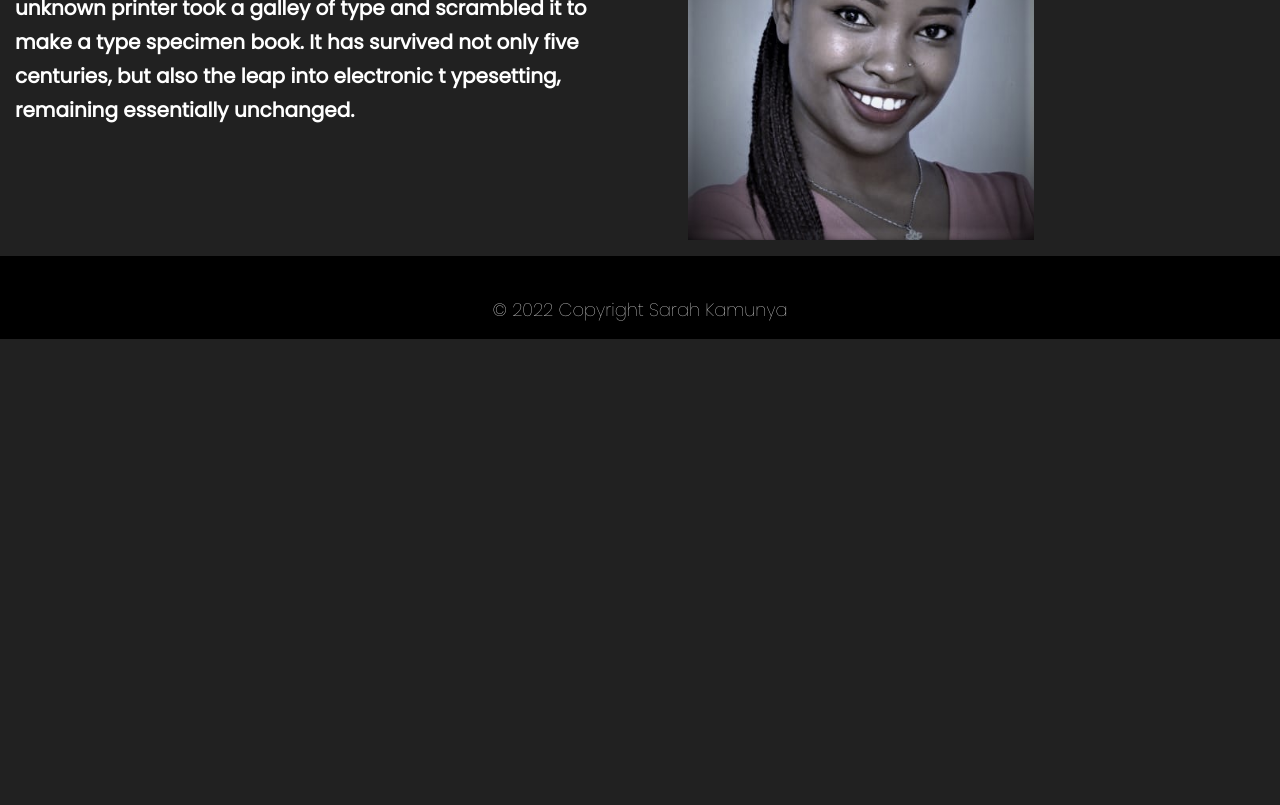
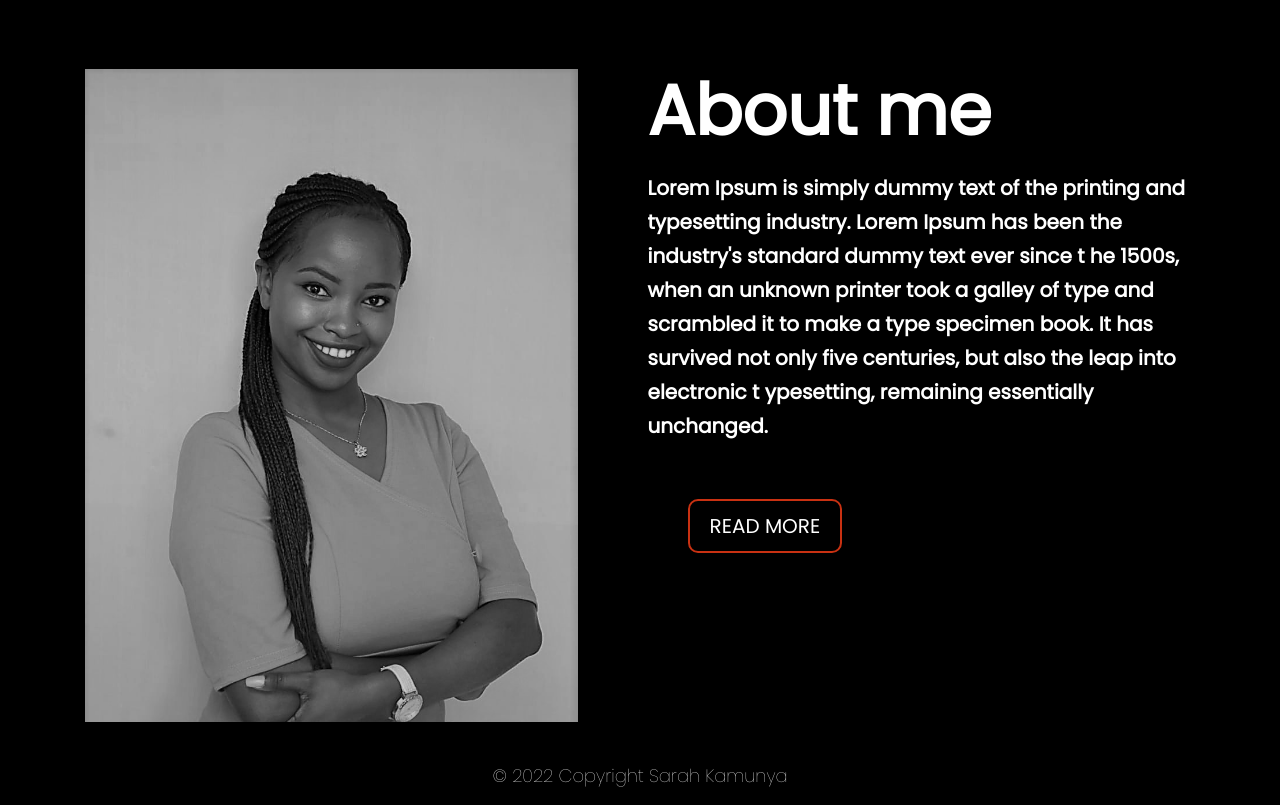
Before and after one commit to SarahK95/MyPortfolio, a Django app: page / in a window 1280 px wide. Shown: the part 625-1430 px from the top of the page. Before the commit the page ends 964 px from the top, so only its background shows below. Run offline with Django 3.2, Linux system fonts and the light colour scheme; parts of the project's set-up code (start-up, migrations or seed data) failed here and were passed over; some libraries are stand-ins or nearby versions.

Commit message:
add styling in about section

```diff
--- a/port/templates/index.html
+++ b/port/templates/index.html
@@ -19,7 +19,7 @@
             </div>
         </div>
 
-        <div class="container-fluid">
+        <!--<div class="container-fluid">
 
             <div class="row mx-lg-n5">
 
@@ -38,9 +38,33 @@
               <div class="col py-3 px-lg-5  bg-dark">
                 <img class="image-fluid" src="{% static 'images/me.jpg'%}" style="width:60%; padding-top:60px; padding-left:none;" >
               </div>
+            </div>-->
+          </div>
+            <div class="container" style="margin-top:70px;">
+              <div class="row">
+                <div class="col">
+                  <img class="image-fluid" src="{% static 'images/mee.jpg'%}" style="width:90%;">
+                </div>
+                <div class="col" style= "padding-left:0;">
+                  <h1>About me</h1>
+                  <p class="words" style=" padding-top:10px;">Lorem Ipsum is
+                    simply dummy text of the printing and typesetting industry.
+                     Lorem Ipsum has been the industry's standard dummy text ever since t
+                     he 1500s, when an unknown printer took a galley of type and scrambled
+                      it to make a type specimen book. It has survived not only five centuries,
+                       but also the leap into electronic t
+                    ypesetting, remaining essentially unchanged. </p>
+                    <button type="button" class="button">Read More</button>
+                   <!-- <a href="#" class="button">Read More</a>-->
+
+                </div>
+
+              </div>
             </div>
 
-</div>
+
+
+
 <style>
 
     h4{
@@ -48,6 +72,11 @@
         margin-top:100px;
         font-weight:bold;
         color:#fff;
+    }
+    h1{
+      color:#fff;
+      font-weight:bold;
+      font-size: 70px;
     }
 
     p{
@@ -67,6 +96,24 @@
         font-weight:bold;
         font-size:40px;
     }
+    .button{
+      font-size: 20px;
+      text-decoration: none;
+      color: #fff;
+      border: #c93112 2px solid;
+      padding: 10px 20px;
+      border-radius: 10px;
+      margin: 2.5rem;
+      text-transform: uppercase;
+      background:#000 ;
+
+  }
+
+  .button:hover{
+      background-color:#c93112;
+      color:#fff;
+  }
+
 
 
 
```
Also changed, not shown: static/css/style.css (line endings or trailing spaces), static/images/mee.jpg (added).
